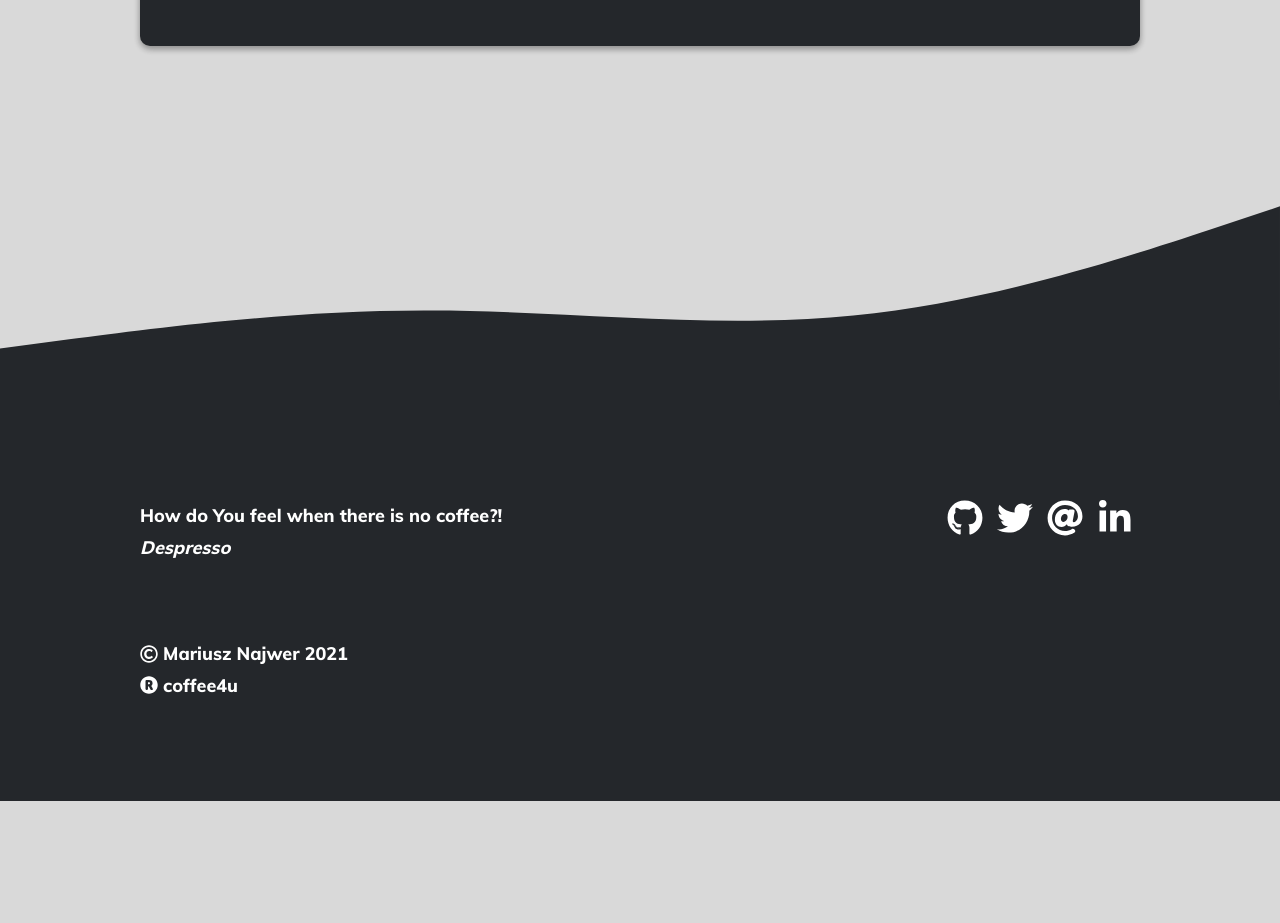
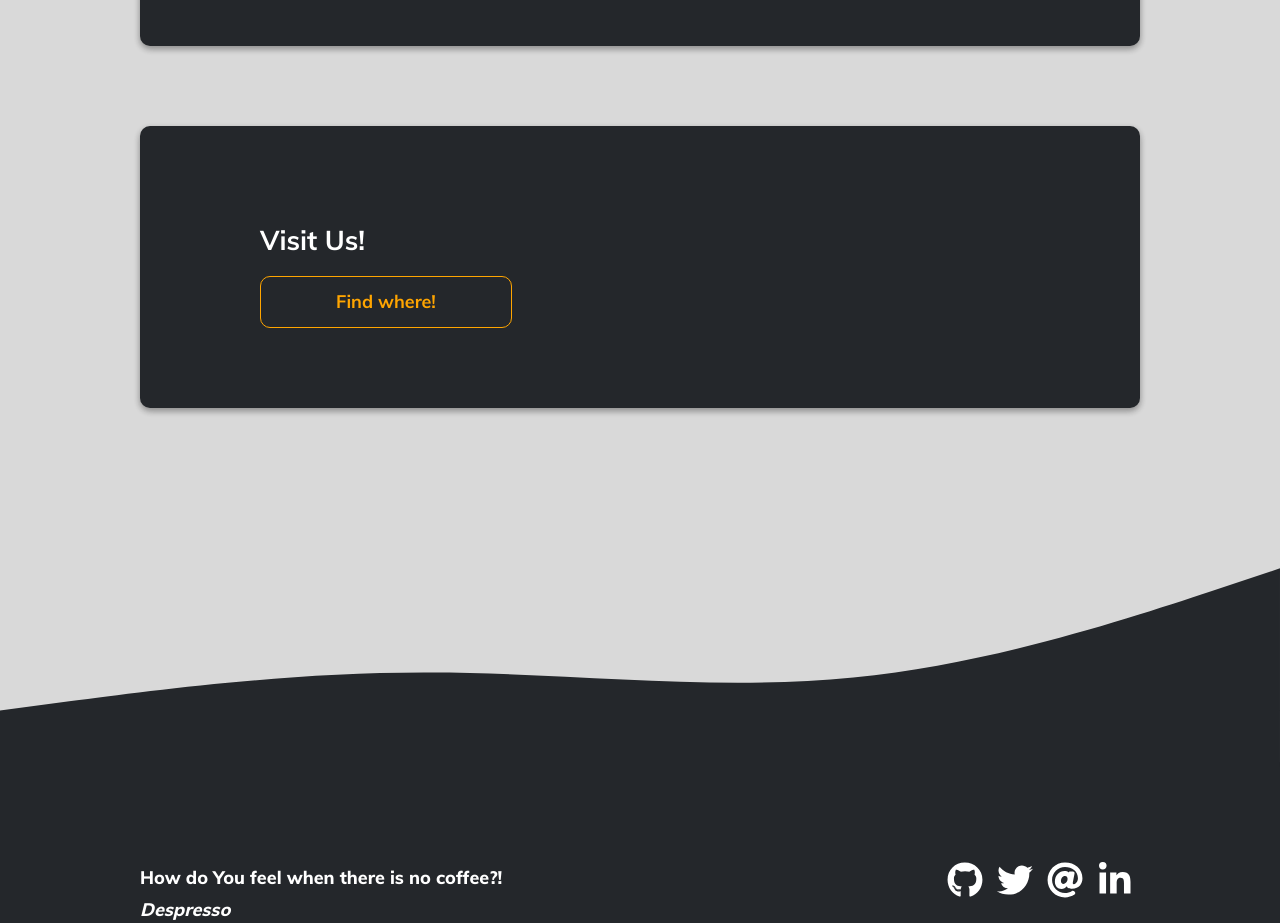
Before and after one commit to najwer23/coffee4u, a React (Create React App) app: page /drinks in a window 1280 px wide. Shown: the part 2080-3003 px from the top of the page. Before the commit the page ends 2881 px from the top, so only its background shows below. Built offline with nearby package versions, Linux system fonts and the light colour scheme.

Commit message:
Link to contact site

```diff
--- a/src/Components/Drinks.js
+++ b/src/Components/Drinks.js
@@ -3,6 +3,7 @@ import { Component, React } from "react"
 import { FontAwesomeIcon } from '@fortawesome/react-fontawesome'
 import { faPlusCircle, faMinusCircle } from '@fortawesome/free-solid-svg-icons'
 import Masonry, { ResponsiveMasonry } from "react-responsive-masonry"
+import { Link } from 'react-router-dom';
 
 
 class Drinks extends Component {
@@ -184,6 +185,13 @@ class Drinks extends Component {
 
                     </div>
                 </section>
+
+                <section className="ss">
+                    <div className="ss2">
+                        <h2>Visit Us!</h2>
+                        <Link to={"/contact"} ><div className='btn wave'>Find where!</div></Link>
+                    </div>
+                </section>
             </article>
         )
     }
```
